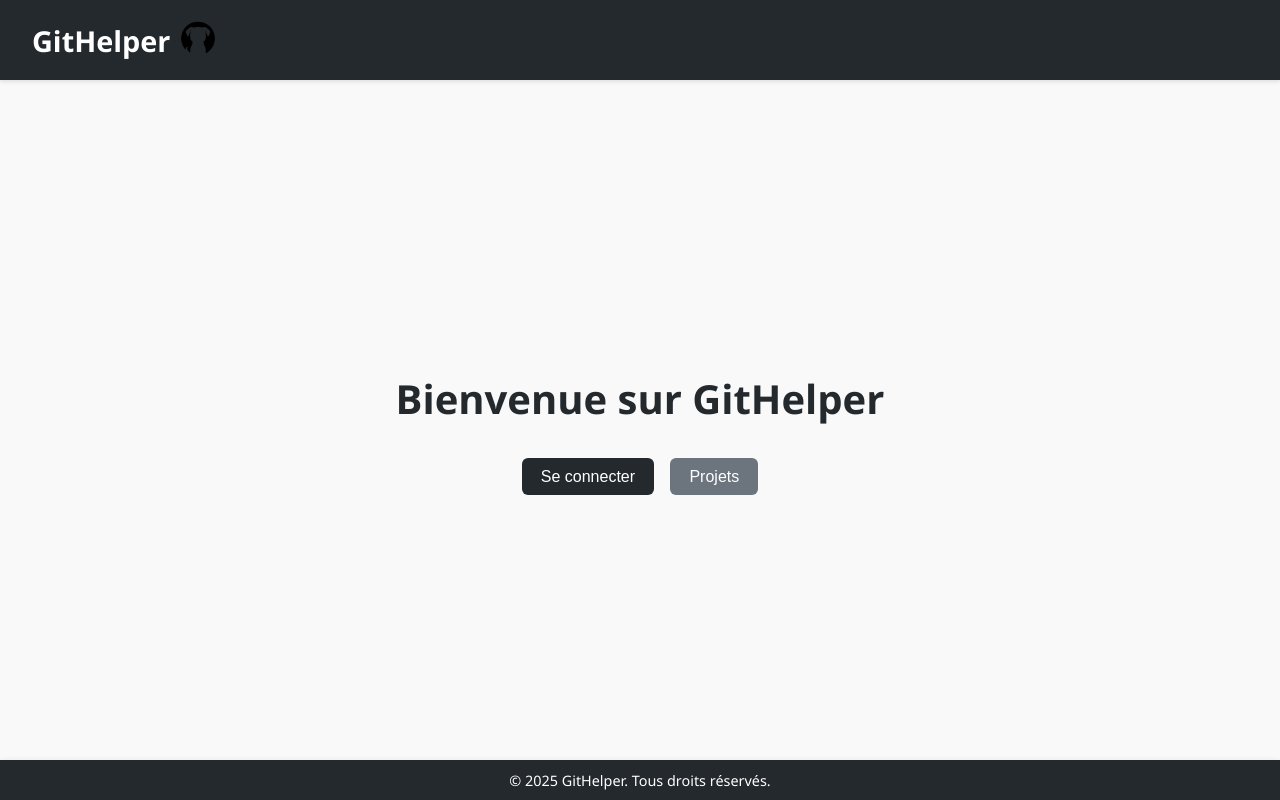
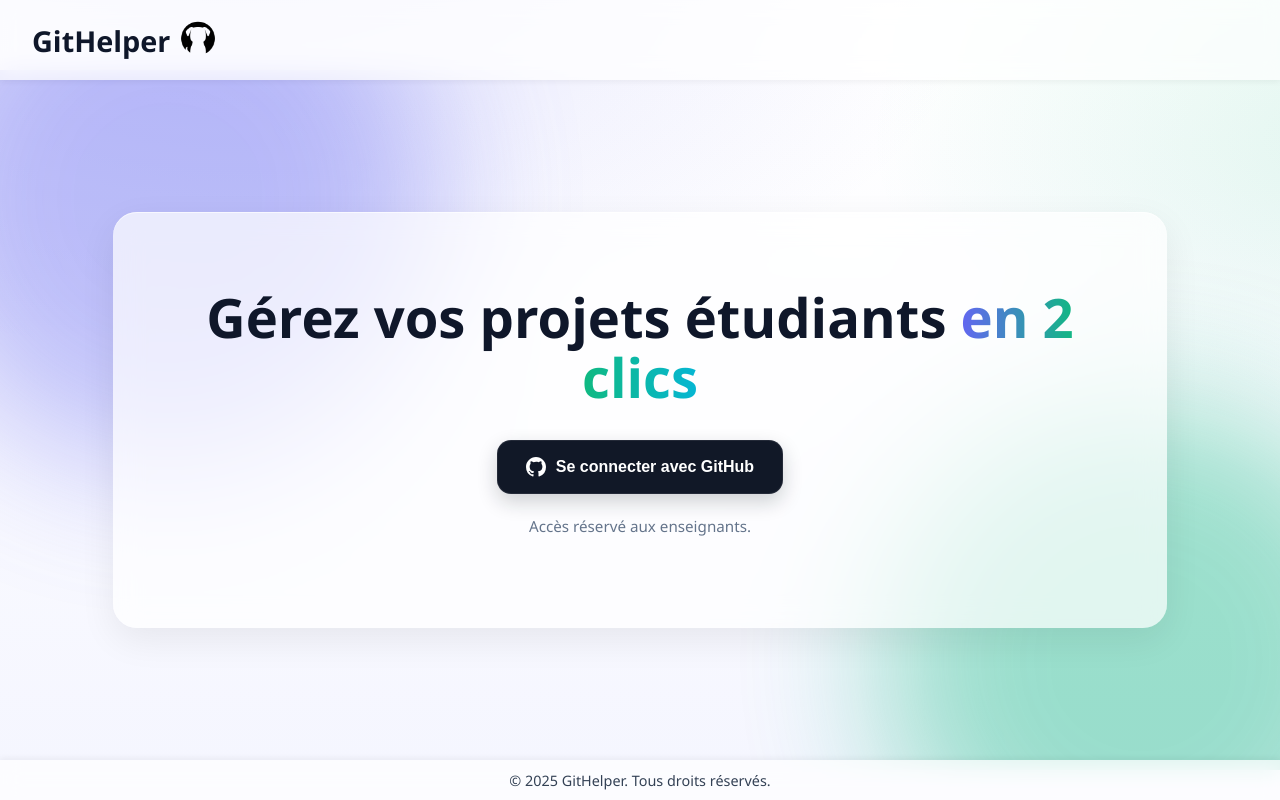
Before and after one commit to maxichiasse/reactproject, a React (Vite) app in the folder frontend/: page / in a window 1280 px wide. Built offline with nearby package versions, Linux system fonts and the light colour scheme; no server answers.

Commit message:
better view and logout working perfectly

```diff
--- a/frontend/src/pages/MainPage/MainPage.module.scss
+++ b/frontend/src/pages/MainPage/MainPage.module.scss
@@ -1,28 +1,136 @@
-//frontend/src/pages/MainPage.module.scss
 @use "../../styles/variables" as *;
 @use "../../styles/mixins" as *;
 
 .container {
-  min-height: calc(100vh - 120px);
-  @include flex-center(column);
-  text-align: center;
+  position: relative;
+  width: 100%;
+  min-height: calc(100vh - 100px); // ✅ garde la hauteur visible sans forcer le scroll
+  display: flex;
+  justify-content: center;
+  align-items: center;
+  overflow: hidden;
+  background:
+          radial-gradient(1200px 600px at 20% -10%, rgba(99, 102, 241, 0.15), transparent 60%),
+          radial-gradient(900px 500px at 110% 10%, rgba(16, 185, 129, 0.12), transparent 60%),
+          linear-gradient(180deg, rgba(255,255,255,0.95), rgba(245,246,255,0.9));
 }
 
-.title {
-  font-size: 2.5rem;
-  margin-bottom: $space-l;
-  color: $color-primary;
+/* === Blobs animés === */
+.blobA,
+.blobB {
+  position: absolute;
+  width: 520px;
+  height: 520px;
+  filter: blur(70px);
+  opacity: .4;
+  z-index: 0;
+  border-radius: 50%;
+  animation: float 16s ease-in-out infinite;
 }
 
-.buttons {
-  display: flex;
-  gap: $space-m;
+.blobA {
+  top: -120px;
+  left: -100px;
+  background: #6366f1;
+}
 
-  .btnLogin {
-    @include button-base($color-primary, $color-accent);
-  }
+.blobB {
+  bottom: -150px;
+  right: -120px;
+  background: #10b981;
+  animation-delay: 4s;
+}
 
-  .btnProjects {
-    @include button-base($color-muted, darken($color-muted, 10%));
+@keyframes float {
+  0%,100% { transform: translateY(0) translateX(0) scale(1); }
+  50%     { transform: translateY(-15px) translateX(10px) scale(1.05); }
+}
+
+/* === Carte centrale === */
+.hero {
+  position: relative;
+  z-index: 1;
+  width: min(900px, 90%);
+  padding: clamp(3rem, 6vw, 5rem);
+  border-radius: 24px;
+  background: rgba(255,255,255,0.7);
+  box-shadow:
+          0 12px 36px rgba(0,0,0,.07),
+          inset 0 1px 0 rgba(255,255,255,.6);
+  backdrop-filter: blur(14px);
+  text-align: center;
+  animation: fadeInUp .8s ease both;
+}
+
+@keyframes fadeInUp {
+  0% { opacity: 0; transform: translateY(30px); }
+  100% { opacity: 1; transform: translateY(0); }
+}
+
+/* === Titre === */
+.title {
+  font-size: clamp(2.4rem, 3vw + 1rem, 3.4rem);
+  line-height: 1.1;
+  margin: 0 0 2rem;
+  color: #0f172a;
+  font-weight: 800;
+}
+
+.gradient {
+  background: linear-gradient(90deg, #6366f1, #10b981, #06b6d4);
+  -webkit-background-clip: text;
+  background-clip: text;
+  color: transparent;
+}
+
+/* === Bouton GitHub === */
+.btnGithub {
+  @include button-base(#111827, #0ea5e9);
+  display: inline-flex;
+  align-items: center;
+  gap: 10px;
+  font-weight: 700;
+  padding: 16px 28px;
+  border-radius: 14px;
+  color: #fff;
+  background: #111827;
+  border: 1px solid rgba(255,255,255,.08);
+  box-shadow: 0 8px 20px rgba(17,24,39,.2);
+  transition: transform .15s ease, box-shadow .15s ease, filter .15s ease;
+
+  &:hover {
+    transform: translateY(-2px);
+    box-shadow: 0 12px 28px rgba(17,24,39,.28);
+    filter: brightness(1.05);
   }
 }
+
+.ghIcon {
+  width: 20px;
+  height: 20px;
+}
+
+/* === Texte d’aide === */
+.hint {
+  margin-top: 1.4rem;
+  font-size: 0.95rem;
+  color: #64748b;
+
+  a {
+    color: #0ea5e9;
+    text-decoration: none;
+    border-bottom: 1px dashed rgba(14,165,233,.4);
+    &:hover { border-bottom-style: solid; }
+  }
+}
+
+/* === 🌈 Étendre le fond et supprimer la barre de scroll === */
+:global(body) {
+  overflow: hidden; // ✅ empêche le scroll
+  background:
+          radial-gradient(1200px 600px at 20% -10%, rgba(99, 102, 241, 0.15), transparent 60%),
+          radial-gradient(900px 500px at 110% 10%, rgba(16, 185, 129, 0.12), transparent 60%),
+          linear-gradient(180deg, rgba(255,255,255,0.95), rgba(245,246,255,0.9)) !important;
+  background-attachment: fixed;
+  background-size: cover;
+}
--- a/frontend/src/pages/MainPage/index.tsx
+++ b/frontend/src/pages/MainPage/index.tsx
@@ -1,6 +1,6 @@
 // frontend/src/pages/MainPage/index.tsx
 import styles from './MainPage.module.scss';
-import { useSearchParams, useNavigate } from 'react-router-dom';
+import { useSearchParams } from 'react-router-dom';
 import { useToast } from "@contexts/ToastContext";
 import { useEffect } from "react";
 import { ENV } from "@config/env";
@@ -8,56 +8,64 @@ import { useAuth } from "@contexts/AuthContext";
 
 const MainPage = () => {
     const [searchParams] = useSearchParams();
-    const navigate = useNavigate();
     const { showToast } = useToast();
+    const { user, loading } = useAuth();
     const error = searchParams.get("error");
-    const { user, loading } = useAuth(); // ✅ récupère l’utilisateur depuis le context global
 
-    /** 🔁 Redirige vers la page d’autorisation GitHub */
     const redirectToGitHub = () => {
         const redirectUri = encodeURIComponent(`${ENV.FRONT_URL}/callback`);
-        const url = `https://github.com/login/oauth/authorize` +
+        const url =
+            `https://github.com/login/oauth/authorize` +
             `?client_id=${ENV.GITHUB_CLIENT_ID}` +
             `&scope=read:user%20read:org%20repo` +
             `&redirect_uri=${redirectUri}`;
         window.location.href = url;
     };
 
-    /** 📂 Si l’utilisateur est connecté → /orgs, sinon → GitHub OAuth */
-    const handleProjects = () => {
-        if (loading) return; // 🕒 attend que AuthContext ait fini sa requête
-        if (user) {
-            showToast("✅ Connexion confirmée, redirection vers vos organisations...", "success");
-            setTimeout(() => navigate("/orgs"), 1200);
-        } else {
-            showToast("⚠️ Vous devez vous connecter via GitHub.", "info");
-            redirectToGitHub();
-        }
-    };
-
     useEffect(() => {
-        if (error === "forbidden")
-            showToast("❌ Vous n'êtes pas autorisé à accéder à ce site.", "error");
-        else if (error === "unknown")
-            showToast("⚠️ Une erreur inconnue est survenue.", "info");
-        else if (error === "server")
-            showToast("⚠️ Erreur serveur, réessayez plus tard.", "error");
+        if (error === "forbidden") showToast("❌ Vous n'êtes pas autorisé à accéder à ce site.", "error");
+        else if (error === "unknown") showToast("⚠️ Une erreur inconnue est survenue.", "info");
+        else if (error === "server") showToast("⚠️ Erreur serveur, réessayez plus tard.", "error");
     }, [error]);
 
     return (
         <div className={styles.container}>
-            <h1 className={styles.title}>Bienvenue sur GitHelper</h1>
+            <div className={styles.blobA} />
+            <div className={styles.blobB} />
 
-            <div className={styles.buttons}>
-                <button className={styles.btnLogin} onClick={redirectToGitHub}>
-                    Se connecter
+            <section className={styles.hero}>
+                <h1 className={styles.title}>
+                    Gérez vos projets étudiants <span className={styles.gradient}>en 2 clics</span>
+                </h1>
+
+                <button className={styles.btnGithub} onClick={redirectToGitHub}>
+                    <svg aria-hidden="true" viewBox="0 0 16 16" className={styles.ghIcon}>
+                        <path
+                            fill="currentColor"
+                            d="M8 0C3.58 0 0 3.58 0 8a8 8 0 0 0 5.47 7.59c.4.07.55-.17.55-.38
+              0-.19-.01-.82-.01-1.49-2.01.37-2.53-.49-2.69-.94-.09-.23-.48-.94-.82-1.13-.28-.15-.68-.52-.01-.53.63-.01
+              1.08.58 1.23.82.72 1.21 1.87.87 2.33.66.07-.52.28-.87.51-1.07-1.78-.2-3.64-.89-3.64-3.95
+              0-.87.31-1.59.82-2.15-.08-.2-.36-1.01.08-2.1 0 0 .67-.21 2.2.82a7.6 7.6 0 0 1 2-.27c.68 0 1.36.09 2 .27
+              1.53-1.04 2.2-.82 2.2-.82.44 1.09.16 1.9.08 2.1.51.56.82 1.27.82 2.15
+              0 3.07-1.87 3.75-3.65 3.95.29.25.54.73.54 1.48 0 1.07-.01 1.93-.01 2.2 0 .21.15.46.55.38A8 8 0 0 0 16 8c0-4.42-3.58-8-8-8z"
+                        />
+                    </svg>
+                    Se connecter avec GitHub
                 </button>
-                <button className={styles.btnProjects} onClick={handleProjects}>
-                    Projets
-                </button>
-            </div>
 
-
+                {!loading ? (
+                    user ? (
+                        <p className={styles.hint}>
+                            Déjà connecté en tant que <b>@{user.login}</b>.{" "}
+                            <a href="/orgs">Voir mes organisations →</a>
+                        </p>
+                    ) : (
+                        <p className={styles.hint}>Accès réservé aux enseignants.</p>
+                    )
+                ) : (
+                    <p className={styles.hint}>Chargement...</p>
+                )}
+            </section>
         </div>
     );
 };
--- a/frontend/src/pages/OrgsPage/index.tsx
+++ b/frontend/src/pages/OrgsPage/index.tsx
@@ -1,9 +1,8 @@
-import { useEffect, useState } from "react";
 import { useNavigate } from "react-router-dom";
 import { authAPI } from "@api/auth";
-import type { User } from "types/User";
 import styles from "./OrgsPage.module.scss";
 import { useOrgs } from "@contexts/OrgsContext";
+import {useAuth} from "@hooks/useAuth.ts";
 
 const handleLogout = async () => {
     await authAPI.logout();
@@ -12,15 +11,10 @@ const handleLogout = async () => {
 
 const OrgsPage = () => {
     const { orgs, loading } = useOrgs();
-    const [user, setUser] = useState<User | null>(null);
     const navigate = useNavigate();
 
-    useEffect(() => {
-        authAPI
-            .me()
-            .then((res) => setUser(res.data))
-            .catch(() => setUser(null));
-    }, []);
+    const { user } = useAuth();
+
 
     if (loading) {
         return (
--- a/frontend/src/styles/_global.scss
+++ b/frontend/src/styles/_global.scss
@@ -3,69 +3,75 @@
 @use "mixins" as *;
 
 /* === RESET GLOBAL === */
-body, html, #root {
+html, body, #root {
   margin: 0;
   padding: 0;
   height: 100%;
   width: 100%;
   overflow-x: hidden;
-  overflow-y: auto;
+  overflow-y: hidden; // ✅ empêche le scroll
   font-family: $font-main;
-  background-color: $background-light;
   color: $text-color;
+
+  // ✅ Dégradé global sur toute la page
+  background:
+          radial-gradient(1200px 600px at 20% -10%, rgba(99, 102, 241, 0.15), transparent 60%),
+          radial-gradient(900px 500px at 110% 10%, rgba(16, 185, 129, 0.12), transparent 60%),
+          linear-gradient(180deg, rgba(255,255,255,0.95), rgba(245,246,255,0.9));
+  background-attachment: fixed;
+  background-size: cover;
 }
 
-/* === HEADER === */
+/* === HEADER (glass + lisible) === */
 .global-header {
   position: fixed;
   top: 0;
   left: 0;
   right: 0;
   height: 80px;
-  background-color: $color-primary;
-  color: $color-white;
-  box-shadow: 0 2px 4px rgba(0,0,0,0.1);
+  background: rgba(255, 255, 255, 0.7);
+  backdrop-filter: blur(10px);
+  box-shadow: 0 2px 6px rgba(0, 0, 0, 0.05);
+  color: $text-color;
   z-index: 1000;
 
   @include flex-center(row);
   justify-content: space-between;
   padding: 0 2rem;
 
-  /* Logo + Titre */
   .header-logo-link {
     @include flex-center(row);
     gap: $space-s;
-    color: $color-white;
     text-decoration: none;
 
     .header-title {
-      color: $color-white;
+      color: #0f172a;
       font-size: 1.8rem;
       margin: 0;
+      font-weight: 700;
     }
 
     .header-logo {
       height: 40px;
       transition: transform 0.2s ease;
-
-      &:hover {
-        transform: scale(1.1);
-      }
+      &:hover { transform: scale(1.1); }
     }
   }
 }
 
-/* === FOOTER === */
+/* === FOOTER (glass + centré + lisible) === */
 .global-footer {
   position: fixed;
   bottom: 0;
   left: 0;
   right: 0;
   height: 40px;
-  background-color: $color-primary;
-  color: $color-white;
+  background: rgba(255, 255, 255, 0.7);
+  backdrop-filter: blur(10px);
+  box-shadow: 0 -2px 6px rgba(0, 0, 0, 0.05);
+  color: #334155;
   font-size: 0.9rem;
-  box-shadow: 0 -1px 4px rgba(0,0,0,0.05);
+  z-index: 900;
 
   @include flex-center(row);
   text-align: center;
@@ -73,9 +79,11 @@ body, html, #root {
 
 /* === CONTENU PRINCIPAL === */
 .main-content {
-  padding-top: 80px;  // espace sous le header
+  padding-top: 80px;   // espace sous le header
   padding-bottom: 40px; // espace au-dessus du footer
-  min-height: 100vh;
-  overflow-y: auto;
-  overflow-x: hidden;
+  height: calc(100vh - 120px);
+  overflow: hidden;
+  display: flex;
+  justify-content: center;
+  align-items: center;
 }
```
Also changed, not shown: frontend/src/contexts/AuthContext.tsx (+29 -20 lines).
